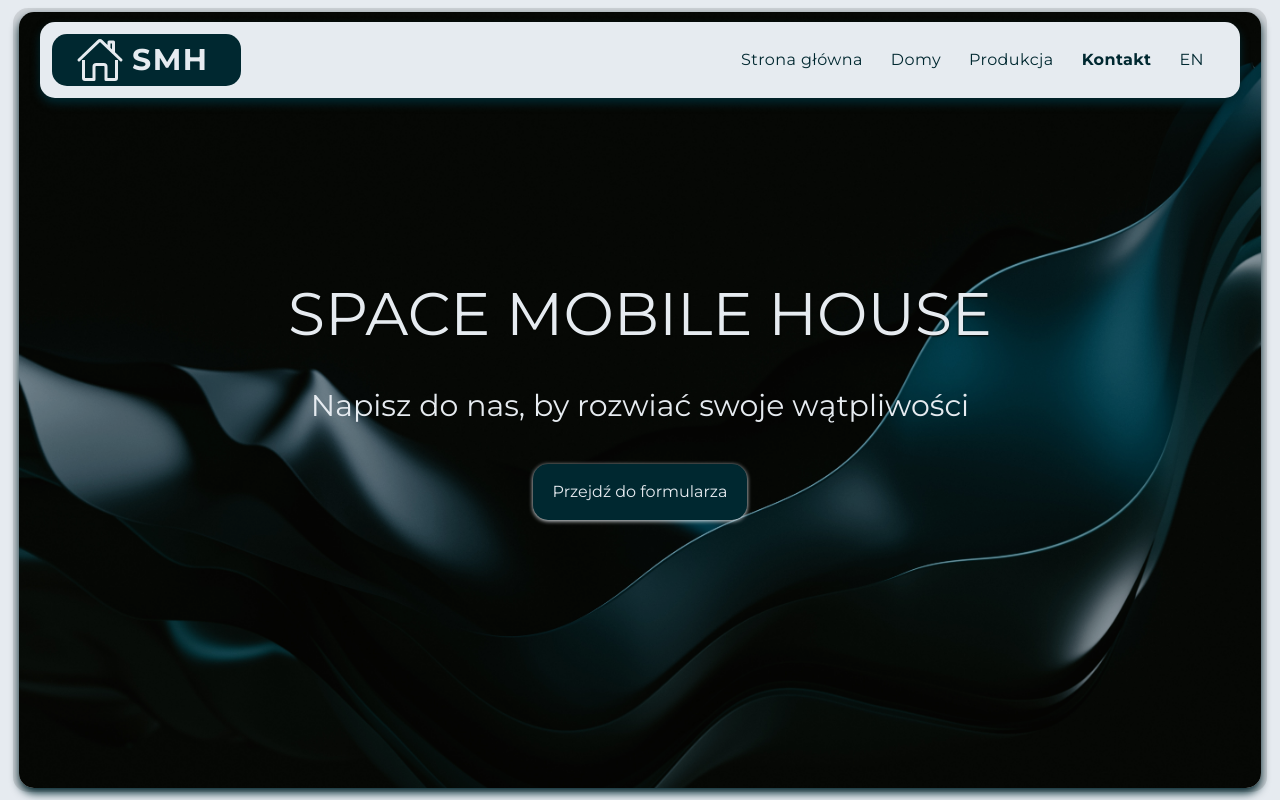
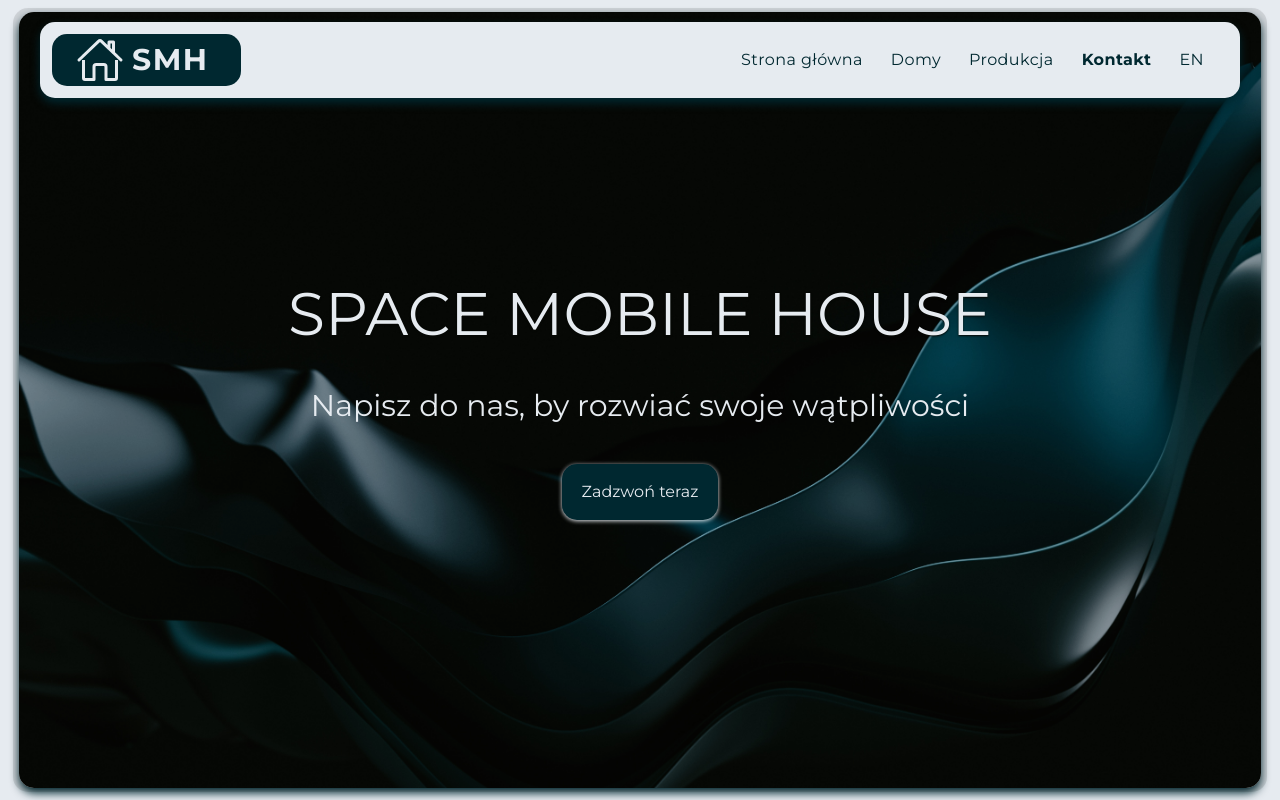
Before and after one commit to designByMilencja/frame-houses, a Next.js app: page /contact in a window 1280 px wide. Shown: the top 800 px of the page. Built offline with nearby package versions, Linux system fonts and the light colour scheme.

Commit message:
fix(): changed CTA

```diff
--- a/app/contact/page.jsx
+++ b/app/contact/page.jsx
@@ -7,7 +7,7 @@ export default function Contact() {
         <>
             <section id="contact"
                      className="w-full h-screen max-w-[1700px] flexCenter text-text bg-primary relative">
-                <Header h1="Space Mobile House" h2="Napisz do nas, by rozwiać swoje wątpliwości" text="Przejdź do formularza" href="#form"/>
+                <Header h1="Space Mobile House" h2="Napisz do nas, by rozwiać swoje wątpliwości" text="Zadzwoń teraz" href="tel:555-555-555"/>
                 <div className="shadow absolute bg-cover bg-center h-[97%] w-[97%] rounded-[15px] overflow-hidden z-[1]"
                      style={{backgroundImage: "url('/assets/images/contact.jpg')"}}>
                 </div>
```
